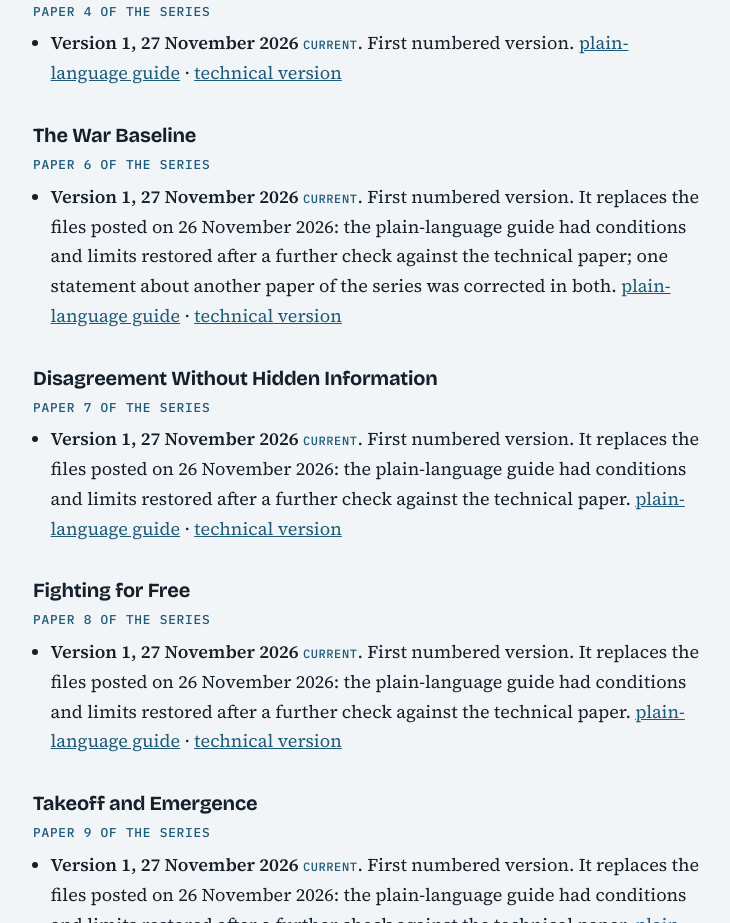
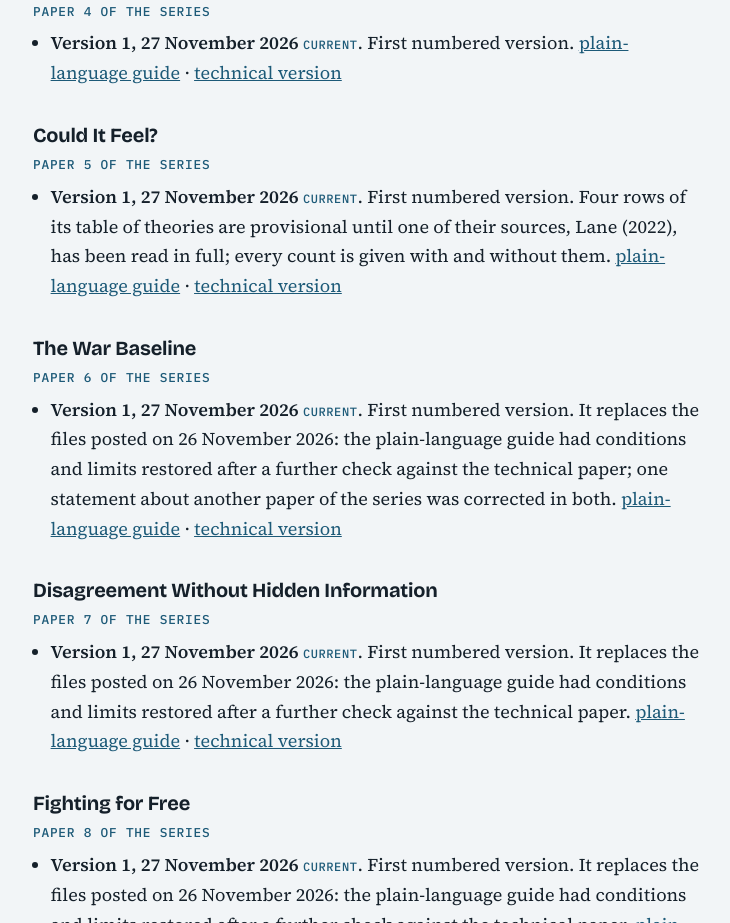
Before and after one commit to astam734/tacklebx-releases, a plain HTML site: page read/series-versions.html in a window 1280 px wide. Shown: the part 1358-2281 px from the top of the page, without its empty margins (271-1001 px from the left). Drawn offline with nearby package versions, Linux system fonts and the light colour scheme.

Commit message:
read: Could It Feel? (Paper 5 of the series), plain-language guide and technical version; four rows of its table of theories are provisional until one source has been read in full
Co-Authored-By: Claude Mythos 5.2 <noreply@anthropic.com>

```diff
--- a/read/series-versions.html
+++ b/read/series-versions.html
@@ -116,6 +116,11 @@ main.prose a { color: var(--accent); } .cur { font: 500 0.75rem var(--mono); let
 <ul>
 <li><strong>Version 1, 27 November 2026</strong> <span class=cur>current</span>. First numbered version. <a href="https://updates.tacklebx.com/read/when-is-a-machine-an-actor.pdf">plain-language guide</a> · <a href="https://updates.tacklebx.com/read/when-is-a-machine-an-actor-technical.pdf">technical version</a></li>
 </ul>
+<h2>Could It Feel?</h2>
+<p class="byline">Paper 5 of the series</p>
+<ul>
+<li><strong>Version 1, 27 November 2026</strong> <span class=cur>current</span>. First numbered version. Four rows of its table of theories are provisional until one of their sources, Lane (2022), has been read in full; every count is given with and without them. <a href="https://updates.tacklebx.com/read/could-it-feel.pdf">plain-language guide</a> · <a href="https://updates.tacklebx.com/read/could-it-feel-technical.pdf">technical version</a></li>
+</ul>
 <h2>The War Baseline</h2>
 <p class="byline">Paper 6 of the series</p>
 <ul>
```
Also changed, not shown: 2 other files.
